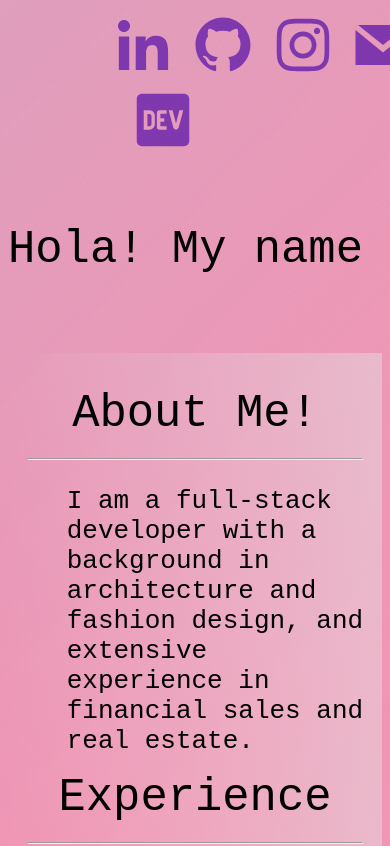
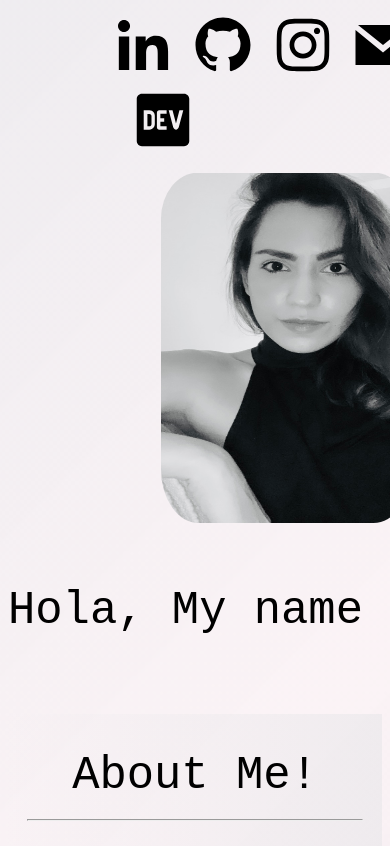
Before and after one commit to sarisgar28/sara-portfolio, a Next.js app: page / in a window 390 px wide. Shown: the top 846 px of the page. Built offline with nearby package versions, Linux system fonts and the light colour scheme.

Commit message:
Updated portfolio.

```diff
--- a/pages/index.js
+++ b/pages/index.js
@@ -1,6 +1,4 @@
 import { Row, Col, Container, Card} from 'react-bootstrap';
-
-import Link from 'next/link'
 import Layout from './layout';
 
 
@@ -13,9 +11,10 @@ export default function Home() {
 
       <Row>
       <Col sm={12} style={{width: '100%' }}>
+      <img  className="myImage" src="me.jpeg" alt="Sara" width="250" height="350" />
         <label className="wrapper">
           <label className="typing-demo">
-            Hola! My name is Sara.
+            Hola, My name is Sara!
           </label>
          </label>
        </Col>
--- a/pages/nav.js
+++ b/pages/nav.js
@@ -16,19 +16,19 @@ export default function Navigation(){
         <Col sm={12} className="icons">
 
             <a href="https://www.linkedin.com/in/sara-isabel-garcia-51726213b/">
-            <GrLinkedinOption className="icons-style" style={{ fontSize: '60px', color: 'rgba(105, 34, 172, 0.815)'   }}/>
+            <GrLinkedinOption className="icons-style" style={{ fontSize: '60px', color: 'black'   }}/>
             </a>
             <a href="https://github.com/sarisgar28">
-            <GrGithub style={{ marginLeft: '6%', fontSize: '60px', color: 'rgba(105, 34, 172, 0.815)'   }}/>
+            <GrGithub style={{ marginLeft: '6%', fontSize: '60px', color: 'black'   }}/>
             </a>
             <a href="https://www.instagram.com/sarisgar/">
-            <FaInstagram style={{ marginLeft: '6%', fontSize: '60px',color: 'rgba(105, 34, 172, 0.815)'   }}/>
+            <FaInstagram style={{ marginLeft: '6%', fontSize: '60px',color: 'black'   }}/>
             </a>
             <a href="mailto: sarisgar28@gmail.com" >
-            <GrMail style={{ marginLeft: '6%', fontSize: '60px', color: 'rgba(105, 34, 172, 0.815)'   }}/>
+            <GrMail style={{ marginLeft: '6%', fontSize: '60px', color: 'black'   }}/>
             </a>
             <a href="https://dev.to/sarisgar28">
-            <FaDev style={{ marginLeft: '6%', fontSize: '60px', color: 'rgba(105, 34, 172, 0.815)'  }}/>
+            <FaDev style={{ marginLeft: '6%', fontSize: '60px', color: 'black'  }}/>
             </a>
 
         </Col>
--- a/public/index.css
+++ b/public/index.css
@@ -1,9 +1,17 @@
 body {
-	background: linear-gradient(-45deg, #c0bcbb, #f080a5d7, #8bcde6, #cff8ef);
+	background: linear-gradient(-45deg, #c7b4c7, #faf1f4d7, #b9ced6, #cacaca);
 	background-size: 1300% 1300%;
 	animation: gradient 15s ease infinite;
 	height: 100vh;
 
+}
+.myImage{
+ border-image: transparent;
+ border-image-outset: unset;
+ border-image: none;
+ border-radius: 15%;
+ margin-left: 41%;
+ padding-top: 2%;
 }
 
 @keyframes gradient {
@@ -86,7 +94,6 @@ body {
    }
    .icons{
     width: 90% !important;
-    color:rgba(105, 34, 172, 0.815);
     font-size: 60px;
    margin-left: 28%;
    padding-top: 2%;
@@ -129,8 +136,16 @@ body {
 
 
     }
+    .myImage{
+      border-image: transparent;
+      border-image-outset: unset;
+      border-image: none;
+      border-radius: 15%;
+      margin-left: 30%;
+      padding-top: 1%;
+     }
     body {
-        background: linear-gradient(-45deg, #c0bcbb, #f080a5d7, #8bcde6, #cff8ef);
+        background: linear-gradient(-45deg, #c7b4c7, #faf1f4d7, #b9ced6, #cacaca);
         background-size: 1000% 1000%;
         animation: gradient 15s ease infinite;
         height: 190vh;
@@ -167,4 +182,5 @@ body {
 
      }
 
+
    }
```
Also changed, not shown: public/me.jpeg (added), 1 other file (tests, documents, lock files or other folders).
